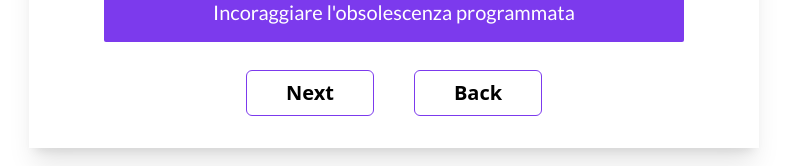
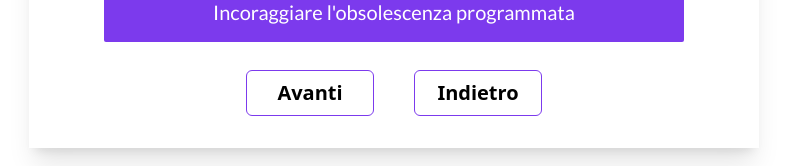
Before and after one commit to Matteonegridev/QuizApp, a React (Vite) app: page /questions/2 in a window 1280 px wide. Shown: the part 570-736 px from the top of the page, without its empty margins (246-1033 px from the left). Built offline with nearby package versions, Linux system fonts and the light colour scheme.

Commit message:
Changed lang

```diff
--- a/src/components/Main-page.tsx
+++ b/src/components/Main-page.tsx
@@ -27,7 +27,7 @@ function MainPage() {
             </p>
           </div>
           <div className="2xl:pt-24 sm:flex sm:justify-center sm:items-center sm:text-center ">
-            <ButtonNext currentStep={0} text="Start!" />
+            <ButtonNext currentStep={0} text="Comincia!" />
           </div>
         </div>
         <div className="p-8 sm:hidden ">
--- a/src/routes/Step1.tsx
+++ b/src/routes/Step1.tsx
@@ -61,7 +61,7 @@ function QuizOne({ score, setScore }: QuizOneProp) {
             </div>
           ))}
           <div className="mt-4 flex gap-10 justify-center items-center">
-            <ButtonNext currentStep={1} text="Next" />
+            <ButtonNext currentStep={1} text="Avanti" />
           </div>
         </div>
       </QuestionBox>
--- a/src/routes/Step2.tsx
+++ b/src/routes/Step2.tsx
@@ -61,8 +61,8 @@ function QuizTwo({ score, setScore }: QuizTwoProp) {
             </div>
           ))}
           <div className="mt-4 flex gap-10 justify-center items-center">
-            <ButtonNext currentStep={2} text="Next" />
-            <ButtonBack currentStep={2} text="Back" />
+            <ButtonNext currentStep={2} text="Avanti" />
+            <ButtonBack currentStep={2} text="Indietro" />
           </div>
         </div>
       </QuestionBox>
--- a/src/routes/Step3.tsx
+++ b/src/routes/Step3.tsx
@@ -57,8 +57,8 @@ function QuizThree({ score, setScore }: QuizThreeProp) {
             </div>
           ))}
           <div className="mt-4 flex gap-10 justify-center items-center">
-            <ButtonNext currentStep={3} text="Next" />
-            <ButtonBack currentStep={3} text="Back" />
+            <ButtonNext currentStep={3} text="Avanti" />
+            <ButtonBack currentStep={3} text="Indietro" />
           </div>
         </div>
       </QuestionBox>
--- a/src/routes/Step4.tsx
+++ b/src/routes/Step4.tsx
@@ -56,8 +56,8 @@ function QuizFour({ score, setScore }: QuizFourProp) {
             </div>
           ))}
           <div className="mt-4 flex gap-10 justify-center items-center">
-            <ButtonNext currentStep={4} text="Next" />
-            <ButtonBack currentStep={4} text="Back" />
+            <ButtonNext currentStep={4} text="Avanti" />
+            <ButtonBack currentStep={4} text="Indietro" />
           </div>
         </div>
       </QuestionBox>
--- a/src/routes/Step5.tsx
+++ b/src/routes/Step5.tsx
@@ -61,8 +61,8 @@ function QuizFive({ score, setScore }: QuizFiveProp) {
             </div>
           ))}
           <div className="mt-4 flex gap-10 justify-center items-center">
-            <ButtonNext currentStep={5} text="Next" />
-            <ButtonBack currentStep={5} text="Back" />
+            <ButtonNext currentStep={5} text="Avanti" />
+            <ButtonBack currentStep={5} text="Indietro" />
           </div>
         </div>
       </QuestionBox>
--- a/src/routes/Step6.tsx
+++ b/src/routes/Step6.tsx
@@ -61,8 +61,8 @@ function QuizSix({ score, setScore }: QuizSixProp) {
             </div>
           ))}
           <div className="mt-4 flex gap-10 justify-center items-center">
-            <ButtonNext currentStep={6} text="Next" />
-            <ButtonBack currentStep={6} text="Back" />
+            <ButtonNext currentStep={6} text="Avanti" />
+            <ButtonBack currentStep={6} text="Indietro" />
           </div>
         </div>
       </QuestionBox>
--- a/src/routes/Step7.tsx
+++ b/src/routes/Step7.tsx
@@ -61,8 +61,8 @@ function QuizSeven({ score, setScore }: QuizSevenProp) {
             </div>
           ))}
           <div className="mt-4 flex gap-10 justify-center items-center">
-            <ButtonNext currentStep={7} text="Next" />
-            <ButtonBack currentStep={7} text="Back" />
+            <ButtonNext currentStep={7} text="Avanti" />
+            <ButtonBack currentStep={7} text="Indietro" />
           </div>
         </div>
       </QuestionBox>
--- a/src/routes/Step8.tsx
+++ b/src/routes/Step8.tsx
@@ -56,8 +56,8 @@ function QuizEight({ score, setScore }: QuizEightProp) {
             </div>
           ))}
           <div className="mt-4 flex gap-10 justify-center items-center">
-            <ButtonNext currentStep={8} text="Next" />
-            <ButtonBack currentStep={8} text="Back" />
+            <ButtonNext currentStep={8} text="Avanti" />
+            <ButtonBack currentStep={8} text="Indietro" />
           </div>
         </div>
       </QuestionBox>
--- a/src/routes/Step9.tsx
+++ b/src/routes/Step9.tsx
@@ -82,7 +82,7 @@ function QuizNine({ score, setScore }: QuizNineProp) {
                 </div>
               ))}
               <div className="mt-4 flex gap-10 justify-center items-center">
-                <ButtonBack currentStep={9} text="Back" />
+                <ButtonBack currentStep={9} text="Indietro" />
               </div>
             </div>
           </QuestionBox>
--- a/src/utils/ButtonNext.tsx
+++ b/src/utils/ButtonNext.tsx
@@ -10,7 +10,7 @@ function ButtonNext({ text, currentStep }: ButtonProps) {
     <>
       <Link
         className={`${
-          text === "Start!"
+          text === "Comincia!"
             ? "text-xl font-paragr rounded-md transition-all 250ms ease-in hover:bg-orange-300 py-3 flex justify-center items-center w-[20rem] bg-orangeAccent font-semibold text-black dark:text-white sm:w-[20rem] sm:text-lg"
             : "dark:border-orangeAccent border-violet-600 border w-[8rem] py-2 text-xl rounded-md dark:text-white text-black font-black "
         } `}
```
